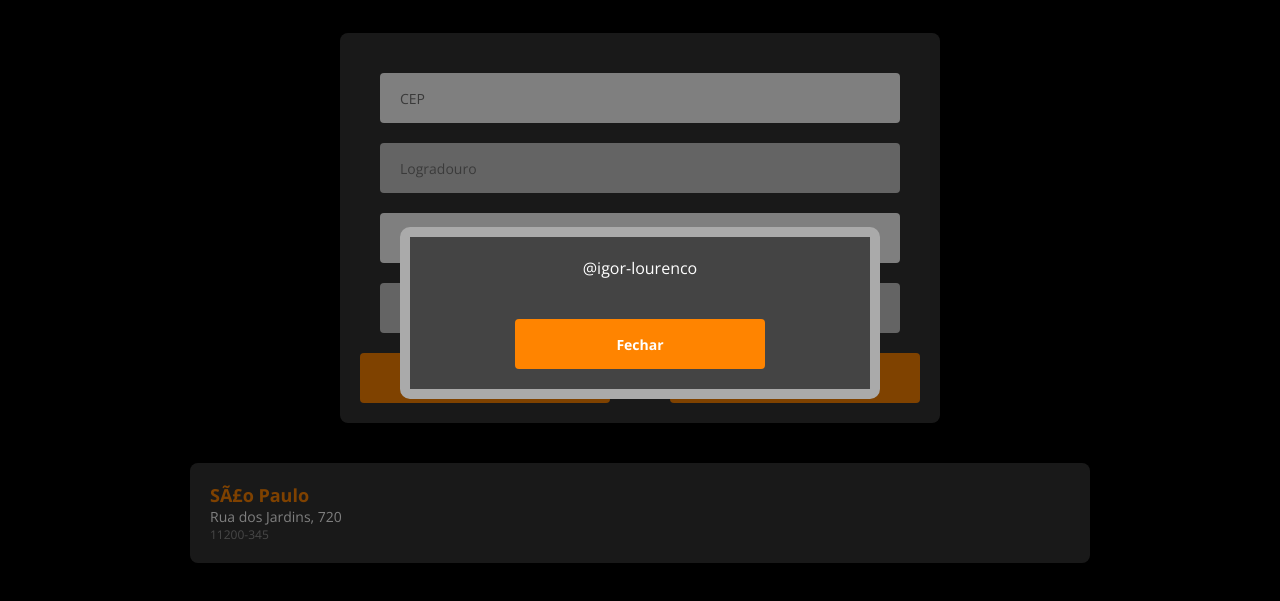
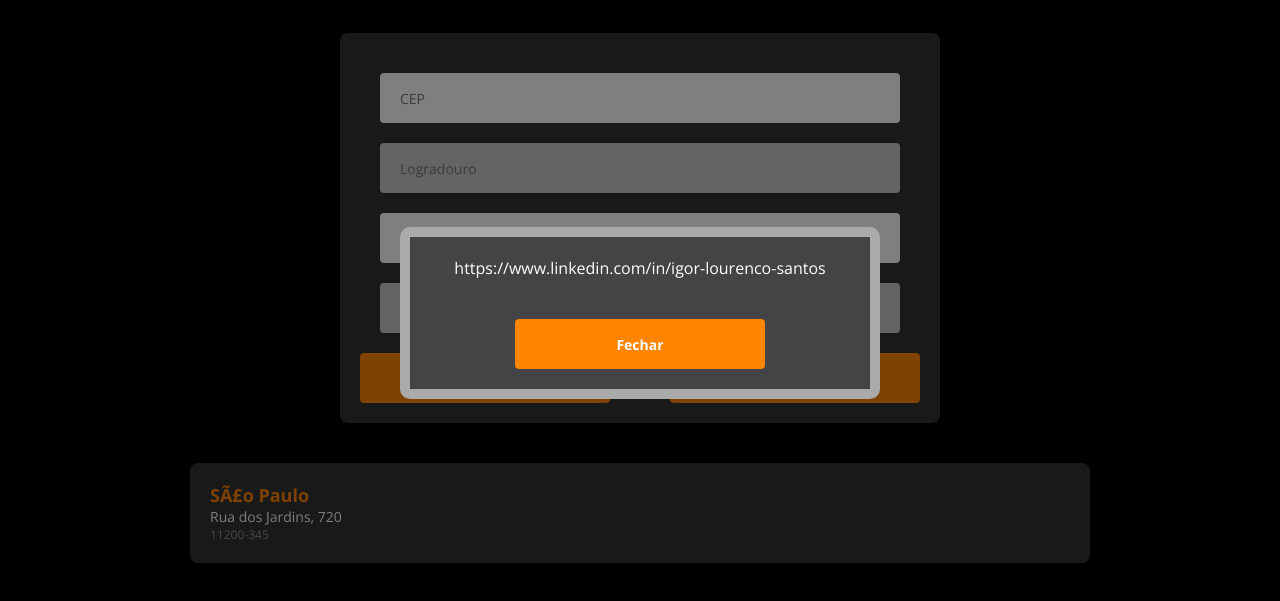
Before and after one commit to igor-lourenco/projeto-viacep, a plain HTML site: page projeto/index.html in a window 1280 px wide. Both pictures are taken after a click on the element "contato". Shown: the part 87-688 px from the top of the page. Drawn offline with nearby package versions, Linux system fonts and the light colour scheme.

Commit message:
LinkedIn

```diff
--- a/projeto/index.html
+++ b/projeto/index.html
@@ -28,13 +28,14 @@
                     <div class="form-control">
 
                         <label for="cep">CEP:</label>
-                        <input  class="form-input" type="text" name="cep" id="cep" placeholder="CEP">
+                        <input class="form-input" type="text" name="cep" id="cep" placeholder="CEP">
                         <div class="error-message" data-error="cep"></div>
                     </div>
                     <div class="form-control">
 
                         <label for="street">Logradouro:</label>
-                        <input type="text" disabled class="form-input" name="street" id="street" placeholder="Logradouro">
+                        <input type="text" disabled class="form-input" name="street" id="street"
+                            placeholder="Logradouro">
                     </div>
                     <div class="form-control">
 
@@ -66,7 +67,7 @@
     <section id="modal-contact" class="modal-container">
         <div class="modal-box">
             <div class="modal-content">
-                @igor-lourenco
+                https://www.linkedin.com/in/igor-lourenco-santos
             </div>
             <button id="modal-contact-close" class="btn">
                 Fechar
```
